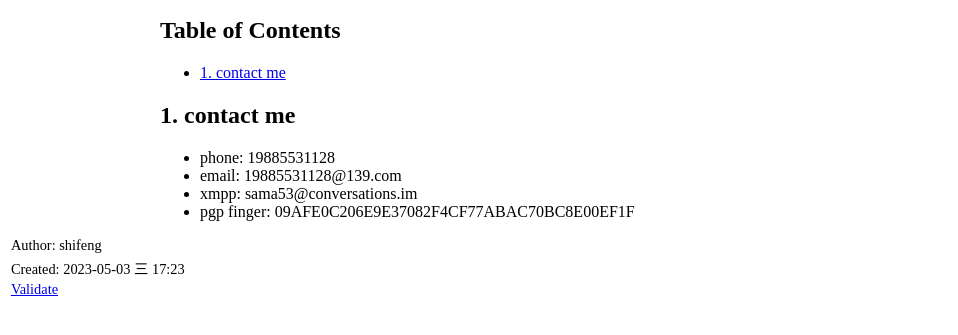
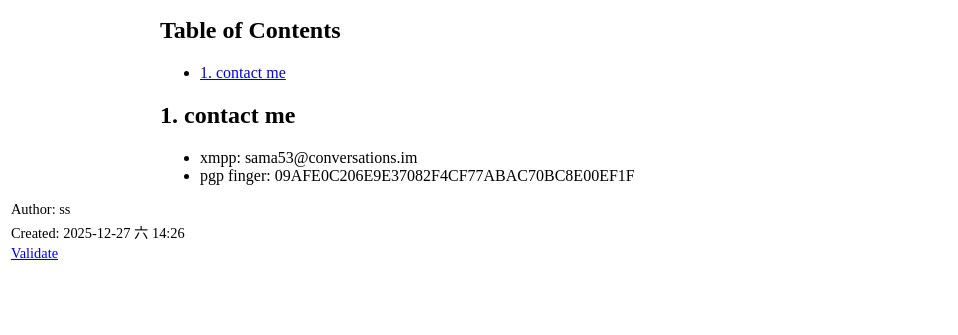
Before and after one commit to sf-random/sf-random.github.io, a plain HTML site: page index.html in a window 1280 px wide. Shown: the part 61-396 px from the top of the page, without its empty margins (0-958 px from the left). Drawn offline with Linux system fonts and the light colour scheme.

Commit message:
251227-1

```diff
--- a/index.html
+++ b/index.html
@@ -3,13 +3,13 @@
 "http://www.w3.org/TR/xhtml1/DTD/xhtml1-strict.dtd">
 <html xmlns="http://www.w3.org/1999/xhtml" lang="en" xml:lang="en">
 <head>
-<!-- 2023-05-03 三 17:23 -->
+<!-- 2025-12-27 六 14:26 -->
 <meta http-equiv="Content-Type" content="text/html;charset=utf-8" />
 <meta name="viewport" content="width=device-width, initial-scale=1" />
 <title>PUBLIC CONTACT INFORMAITON</title>
-<meta name="author" content="shifeng" />
+<meta name="author" content="ss" />
 <meta name="generator" content="Org Mode" />
-<style>
+<style type="text/css">
   #content { max-width: 60em; margin: auto; }
   .title  { text-align: center;
              margin-bottom: .2em; }
@@ -201,17 +201,14 @@
 <h2>Table of Contents</h2>
 <div id="text-table-of-contents" role="doc-toc">
 <ul>
-<li><a href="#org498ff07">1. contact me</a></li>
+<li><a href="#orge53fd86">1. contact me</a></li>
 </ul>
 </div>
 </div>
-
-<div id="outline-container-org498ff07" class="outline-2">
-<h2 id="org498ff07"><span class="section-number-2">1.</span> contact me</h2>
+<div id="outline-container-orge53fd86" class="outline-2">
+<h2 id="orge53fd86"><span class="section-number-2">1.</span> contact me</h2>
 <div class="outline-text-2" id="text-1">
 <ul class="org-ul">
-<li>phone: 19885531128</li>
-<li>email: 19885531128@139.com</li>
 <li>xmpp: sama53@conversations.im</li>
 <li>pgp finger: 09AFE0C206E9E37082F4CF77ABAC70BC8E00EF1F</li>
 </ul>
@@ -219,8 +216,8 @@
 </div>
 </div>
 <div id="postamble" class="status">
-<p class="author">Author: shifeng</p>
-<p class="date">Created: 2023-05-03 三 17:23</p>
+<p class="author">Author: ss</p>
+<p class="date">Created: 2025-12-27 六 14:26</p>
 <p class="validation"><a href="https://validator.w3.org/check?uri=referer">Validate</a></p>
 </div>
 </body>
```
